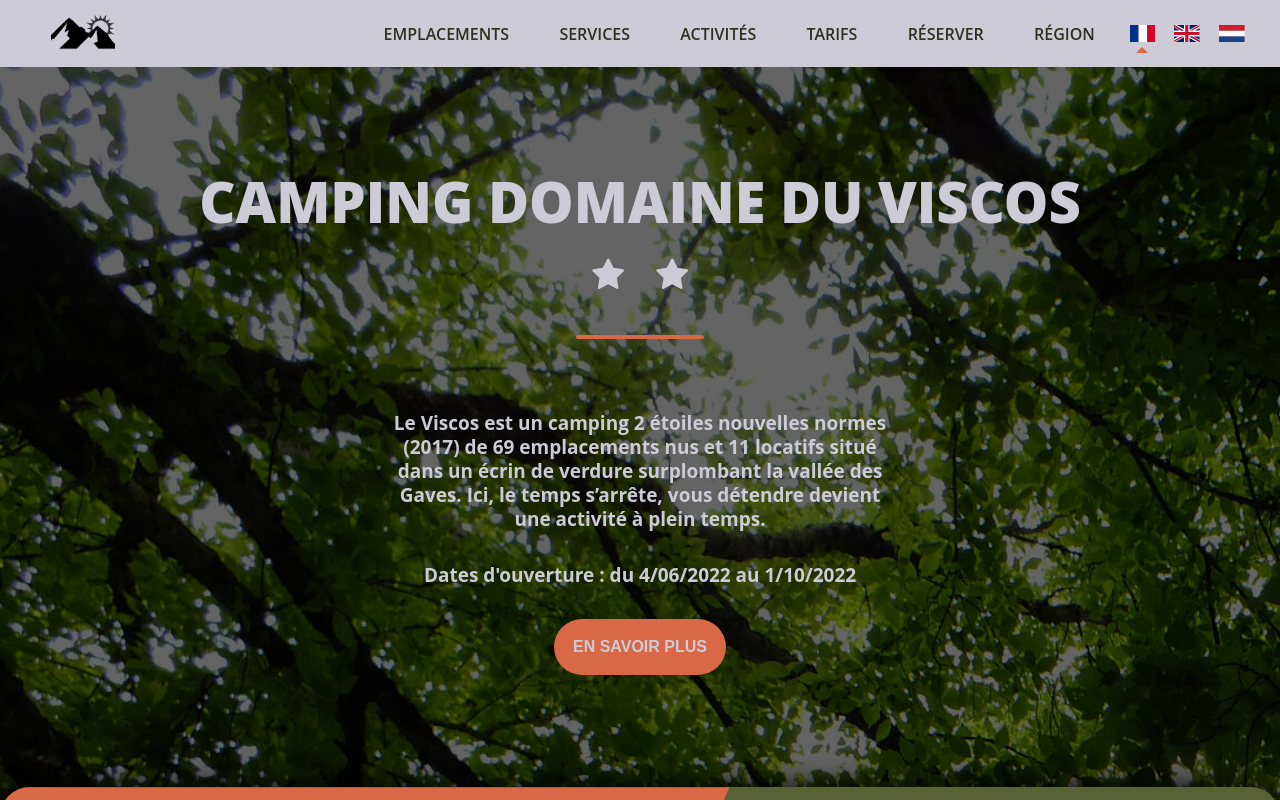
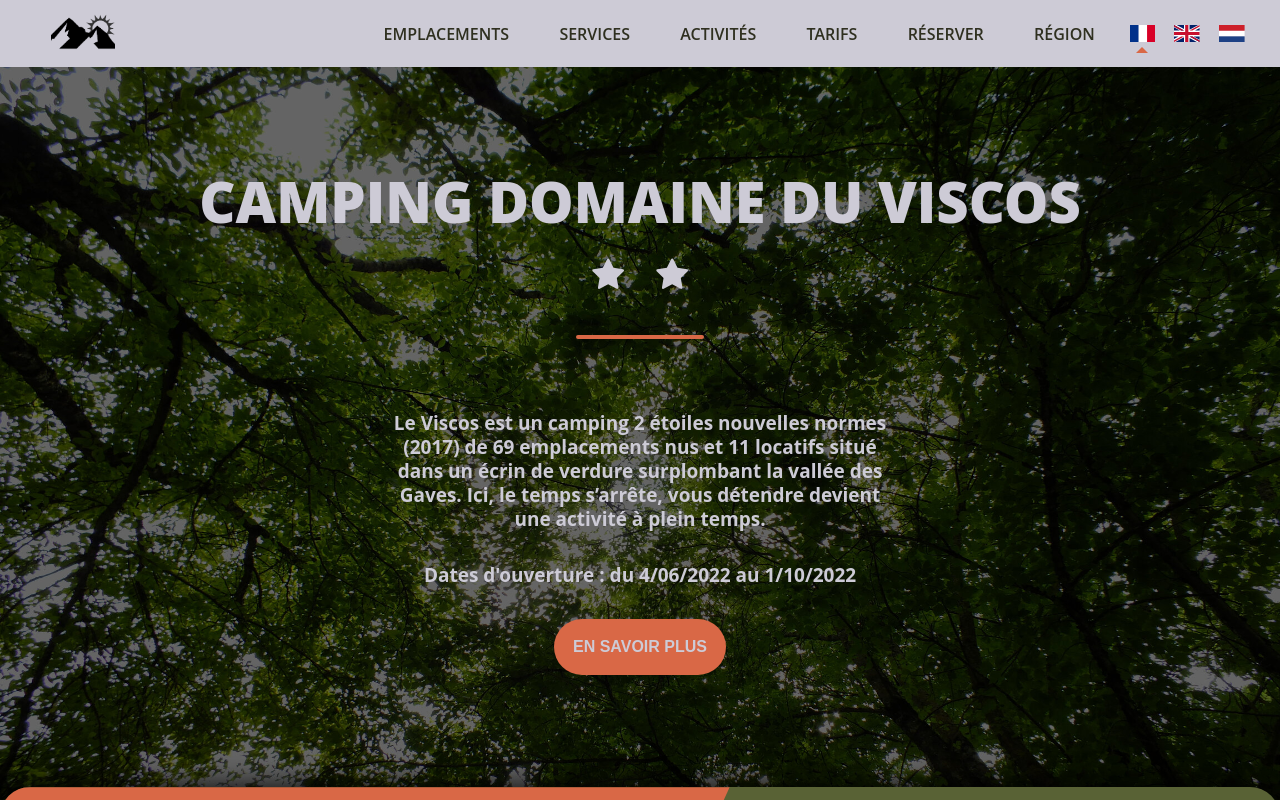
Before and after one commit to ChleaBourtoule/Viscos, a React (Vite) app: page / in a window 1280 px wide. Shown: the top 800 px of the page. Built offline with nearby package versions, Linux system fonts and the light colour scheme.

Commit message:
background image fixed

```diff
--- a/src/style/_Home.scss
+++ b/src/style/_Home.scss
@@ -1,7 +1,8 @@
 .home {
   background-image: url(../assets/header_2304.jpg);
   background-repeat: no-repeat;
-  background-size: cover;
+  background-size: 100%;
+  background-attachment: fixed;
   &__presentation {
     height: 90vh;
     display: flex;
```
